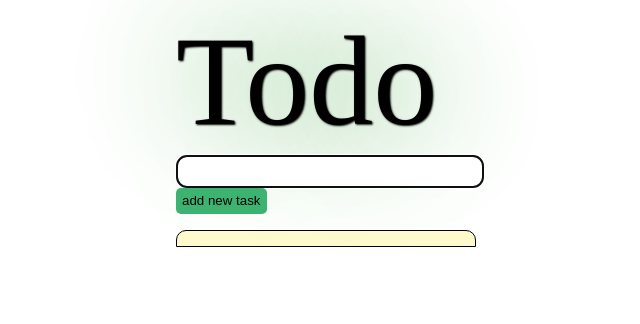
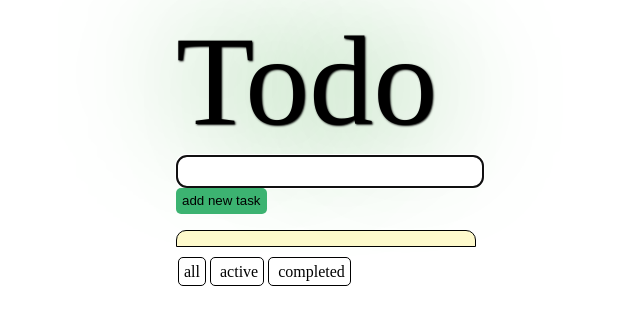
Before and after one commit to dddeshhh/Todoapp, a Vue app: page / in a window 1280 px wide. Shown: the top 324 px of the page, without its empty margins (208-848 px from the left). Built offline with nearby package versions, Linux system fonts and the light colour scheme.

Commit message:
filters added

```diff
--- a/src/App.vue
+++ b/src/App.vue
@@ -2,29 +2,57 @@
   <div id="app">
     <header>Todo</header>
     <AddTask @add-task="addTask"></AddTask>
-    <TaskList :tasks="tasks"></TaskList>
+    <TaskList :tasks="filteredTasks"></TaskList>
+    <Filters :selected-filter="filter" @select-filter="selectFlter"></Filters>
   </div>
 </template>
 
 <script>
 import AddTask from './components/AddTask.vue'
-import TaskList from './components/TaskList.vue';
+import TaskList from './components/TaskList.vue'
+import Filters from './components/Filters.vue'
+
+let filters = {
+  all: function (tasks) {
+    return tasks;
+  },
+  active: function (tasks) {
+    return tasks.filter((task) => {
+      return !task.completed;
+    })
+  },
+  completed: function (tasks) {
+    return tasks.filter((task) => {
+      return task.completed;
+    })
+  }
+}
 
 export default {
   name: 'App',
   data: function () {
     return {
-      tasks: []
+      tasks: [],
+      filter: 'all'
     }
   },
   components: {
     AddTask,
-    TaskList
+    TaskList,
+    Filters
   },
   methods: {
     addTask (title) {
       this.tasks.push({title: title, completed: false});
+    },
+    selectFlter(filter) {
+      this.filter = filter;
     }
+  },
+  computed: {
+    filteredTasks() {
+      return filters[this.filter](this.tasks);
+    },
   },
 }
 </script>
--- /dev/null
+++ b/src/components/Filters.vue
@@ -0,0 +1,43 @@
+<template lang="html">
+  <div class="filters">
+    <span v-for="(filter, index) in filters"
+      :key="index"
+      @click="selectFilter(filter)">
+      {{filter}}</span>
+  </div>
+</template>
+
+<script>
+export default {
+  name: 'Filters',
+  propd: ['selectedFilter'],
+  data: function () {
+    return {
+      filters: [
+        'all',
+        'active',
+        'completed'
+      ],
+      selected: 'all'
+    }
+  },
+  methods: {
+    selectFilter(filter) {
+      this.$emit('select-filter', filter);
+      this.selected = filter;
+    },
+    isSelected() {
+      return this.selectedFilter === filter;
+    }
+  },
+}
+</script>
+
+<style lang="css">
+  .filters span {
+    margin: 2px;
+    padding: 5px;
+    border: 1px solid;
+    border-radius: 5px;
+  }
+</style>
```
